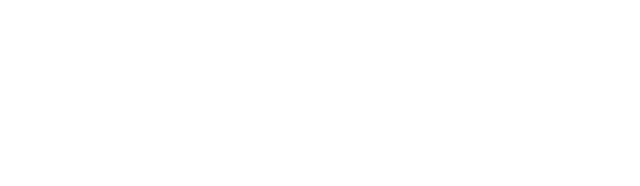
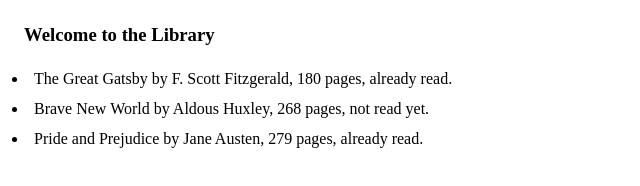
Before and after one commit to VolviX/library, a plain HTML site: page index.html in a window 1280 px wide. Shown: the whole page, without its empty margins (0-640 px from the left). Drawn offline with Linux system fonts and the light colour scheme.

Commit message:
Add styling

```diff
--- a/index.html
+++ b/index.html
@@ -8,6 +8,8 @@
     <script src="./script.js" defer></script>
 </head>
 <body>
-
+    <div class="main">
+        <h3>Welcome to the Library</h3>
+    </div>
 </body>
 </html>
--- a/script.js
+++ b/script.js
@@ -1,4 +1,8 @@
-const myLibrary = [];
+const myLibrary = [
+    new Book("The Great Gatsby", "F. Scott Fitzgerald", 180, true),
+    new Book("Brave New World", "Aldous Huxley", 268, false),
+    new Book("Pride and Prejudice", "Jane Austen", 279, true),
+];
 
 function Book(title, author, pages, read) {
     this.title = title;
@@ -15,3 +19,11 @@ function addBookToLibrary(title, author, pages, read) {
     const newBook = new Book(title, author, pages, read);
     myLibrary.push(newBook);
 }
+
+const main = document.querySelector('.main');
+
+myLibrary.forEach((book) => {
+    const display = document.createElement('li');
+    display.textContent = book.getInfo();
+    main.appendChild(display);
+});
--- a/style.css
+++ b/style.css
@@ -0,0 +1,12 @@
+* {
+    margin: 0px;
+    padding: 0px;
+}
+
+h3 {
+    margin: 24px;
+}
+
+li {
+    margin: 12px;
+}
```
